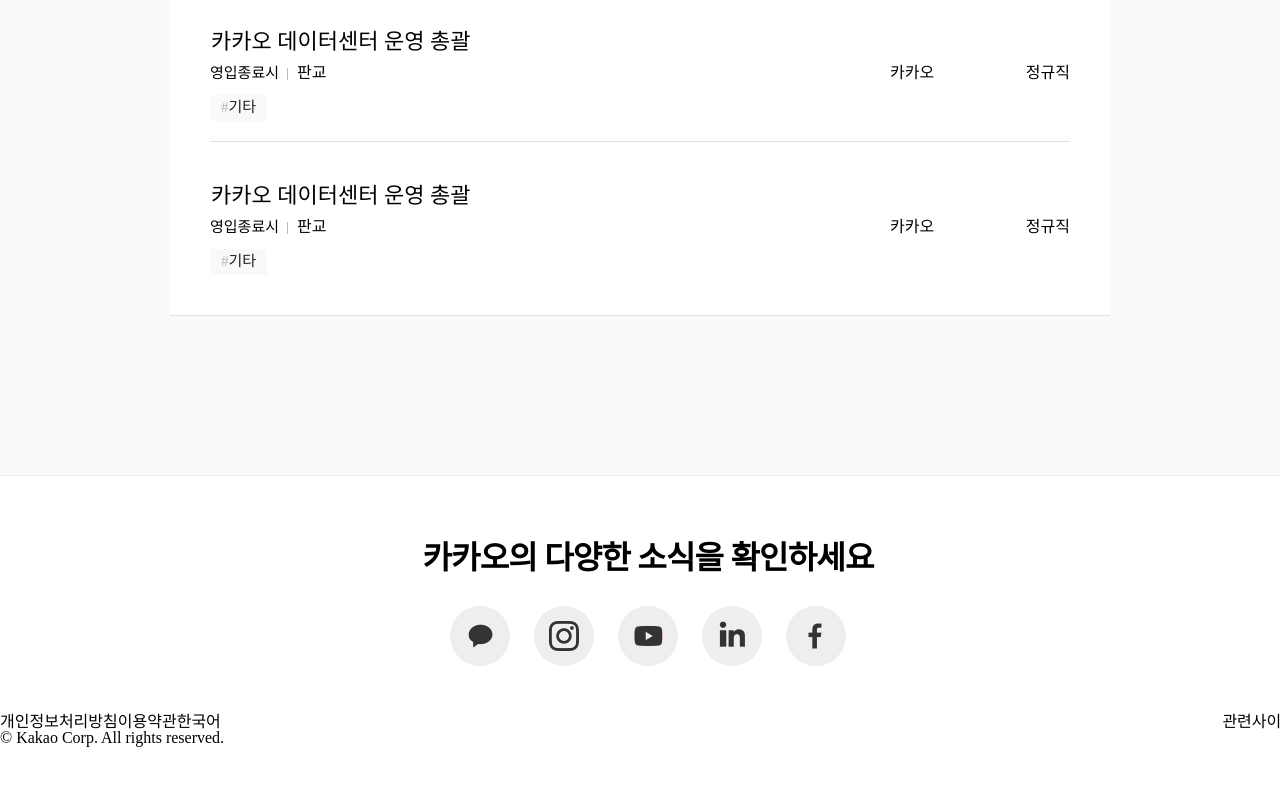
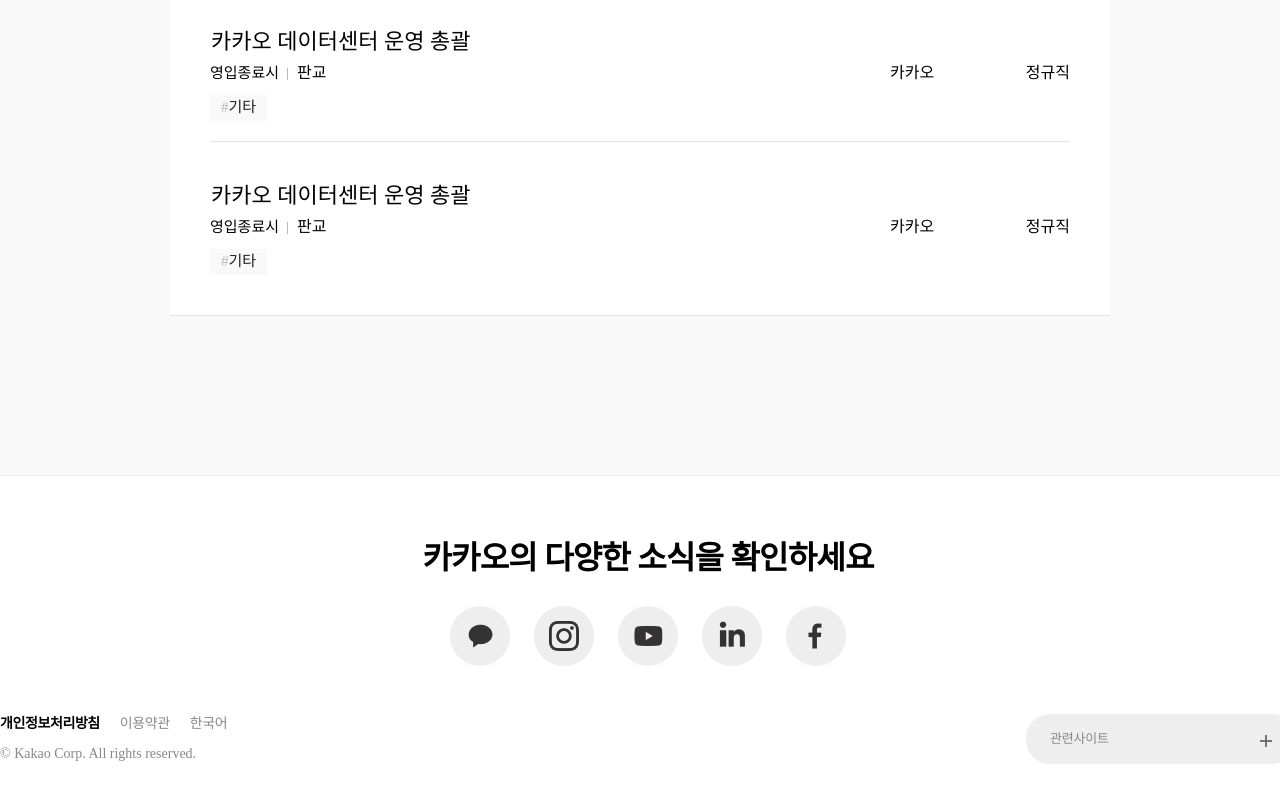
Before and after one commit to 7p3m1k/StudyCareerskakao, a Vue app: page /jobs in a window 1280 px wide. Shown: the part 1211-2011 px from the top of the page. Built offline with nearby package versions, Linux system fonts and the light colour scheme.

Commit message:
작업커밋 109

```diff
--- a/src/components/Footer.vue
+++ b/src/components/Footer.vue
@@ -23,7 +23,7 @@
       </ul>
       <div class="info">
         <div class="info-left">
-          <a href="" class="info01">개인정보처리방침</a>
+          <a href="" class="info01 active">개인정보처리방침</a>
           <a href="" class="info02">이용약관</a>
           <a href="" class="ko">한국어</a>
           <div class="copyright">
@@ -127,4 +127,65 @@
   display: flex;
   justify-content: space-between;
 }
+
+/*info-left*/
+
+.info-left > a{
+  display: inline-block;
+  font-size: 14px;
+  line-height: 20px;
+  margin-bottom: 10px;
+  vertical-align: bottom;
+  letter-spacing: -0.4px;
+}
+
+.info01 {
+  color: black;
+  font-weight: bold;
+  padding-right: 20px;
+}
+
+.info02 {
+  padding-right: 20px;
+  color: #888;
+}
+
+.ko {
+  color: #888;
+}
+
+.copyright {
+  font-size: 14px;
+  color: #888;
+  line-height: 20px;
+}
+
+/*info-right*/
+
+.other-site {
+  width: 222px;
+  padding: 10px 24px 11px;
+  border-radius: 24px;
+  font-size: 13px;
+  color: #888;
+  letter-spacing: -0.2px;
+  background: #eee;
+  text-align: left;
+  display: flex;
+  align-items: center;
+  justify-content: space-between;
+}
+
+.other-site:after {
+  display: inline-block;
+  text-indent: -9999px;
+  background: url(../assets/ico_jobs.png) 0 -160px no-repeat;
+  background-size: 260px 251px;
+  vertical-align: top;
+  content: '';
+  width: 12px;
+  height: 12px;
+  margin-top: 5px;
+}
+
 </style>
```
